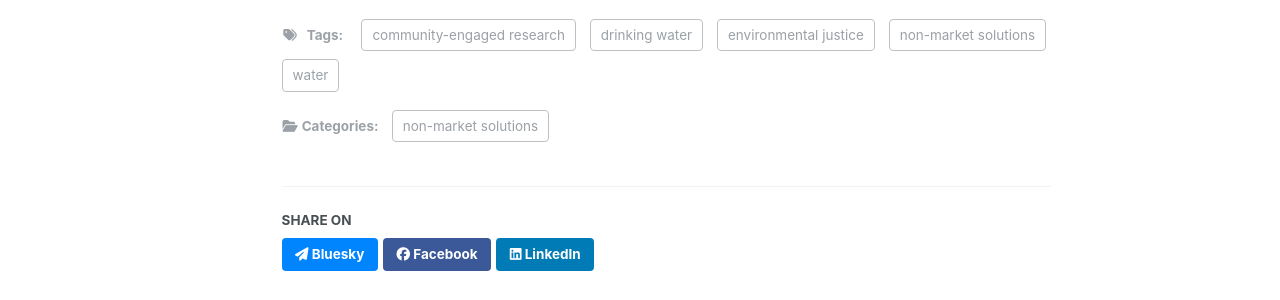
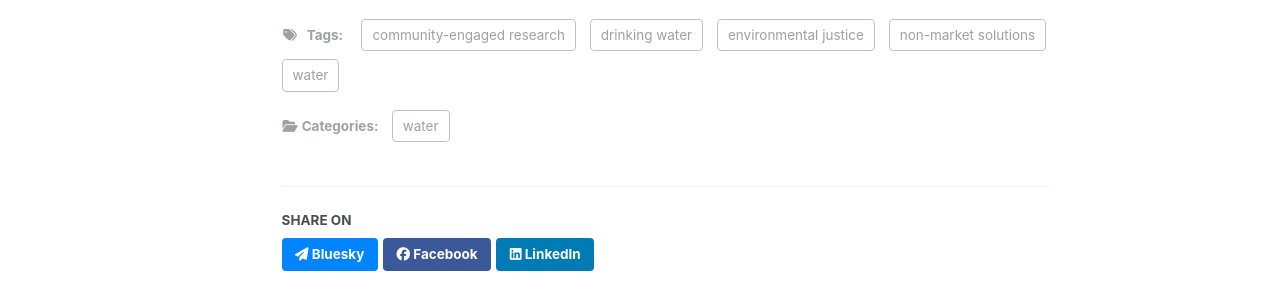
Before and after one commit to just-enviro-econ/just-enviro-econ.github.io, a Jekyll site: the page built from _publications/2021-06-15-community-academic-partnerships copy.md, in a window 1280 px wide and 1227 px high. Shown: the part 497-797 px from the top of the window. Built offline with Jekyll 4.4.1, drawn with Linux system fonts in a browser that asks for light colours.

Commit message:
Update 2021-06-15-community-academic-partnerships copy.md

```diff
--- a/_publications/2021-06-15-community-academic-partnerships copy.md
+++ b/_publications/2021-06-15-community-academic-partnerships copy.md
@@ -7,7 +7,7 @@ date: 2021-06-15
 venue: 'Nature'
 paperurl: 'https://doi.org/10.1038/d41586-021-01586-8'
 citation: 'Lewis, E. Y. and Sadler, R. (2021). &quot;Community–academic partnerships helped Flint through its water crisis &quot; <i>  Nature  </i>. 594: 326-329 .'
-category: 'non-market solutions'
+category: 'water'
 tags:
 - 'water'
 - 'drinking water'
```
